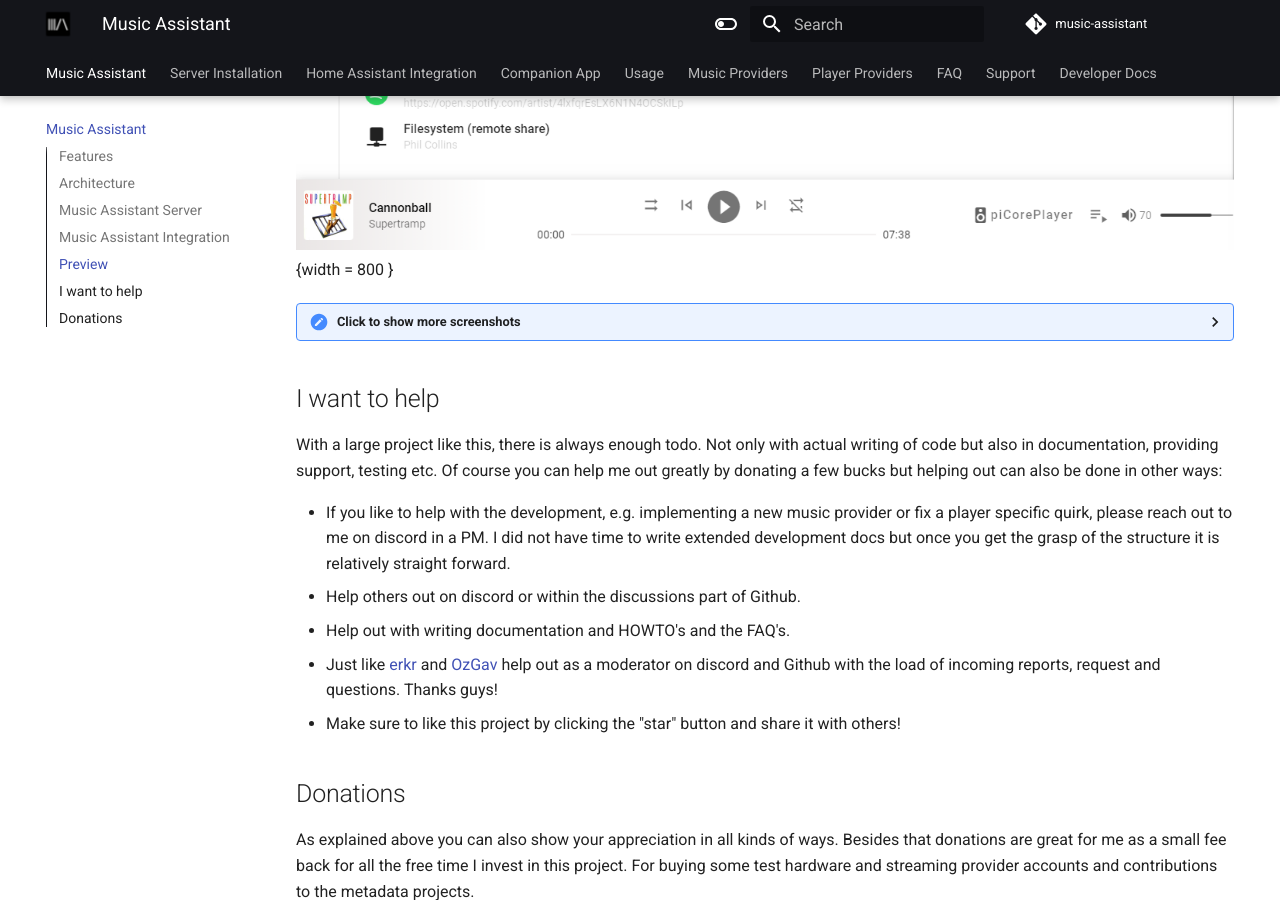
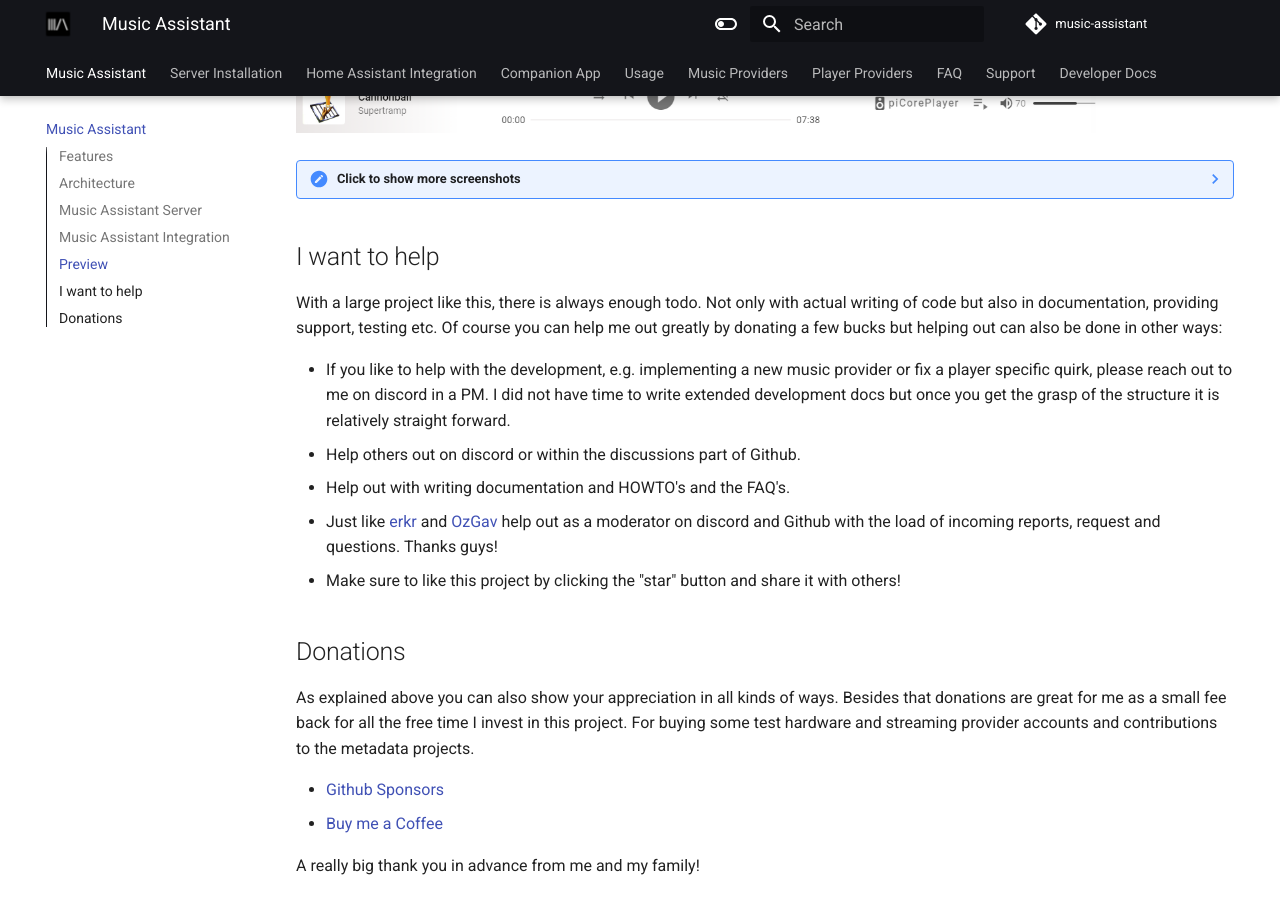
Before and after one commit to pwbriggs/music-assistant.github.io, an MkDocs documentation site: the page built from docs/index.md, in a window 1280 px wide and 900 px high, scrolled down 2311 px. Built offline with MkDocs 1.6.1 and Material for MkDocs 9.7.7, drawn with Linux system fonts in a browser that asks for light colours.

Commit message:
fix images on index

```diff
--- a/docs/index.md
+++ b/docs/index.md
@@ -37,16 +37,14 @@
 
 ## Preview
 
-![Preview image](assets/screenshots/screen1.png) {width = 800 }
+![Preview image](assets/screenshots/screen1.png){width=800 }
 
-<details>
-<summary>Click to show more screenshots</summary>
+??? note "Click to show more screenshots"
 
-![Preview image](assets/screenshots/screen3.png) {width = 800 }
+    ![Preview image](assets/screenshots/screen3.png){width=800 }
 
-![Preview image](assets/screenshots/screen2.png) {width = 800 }
+    ![Preview image](assets/screenshots/screen2.png){width=800 }
 
-</details>
 
 ## I want to help
 
```
